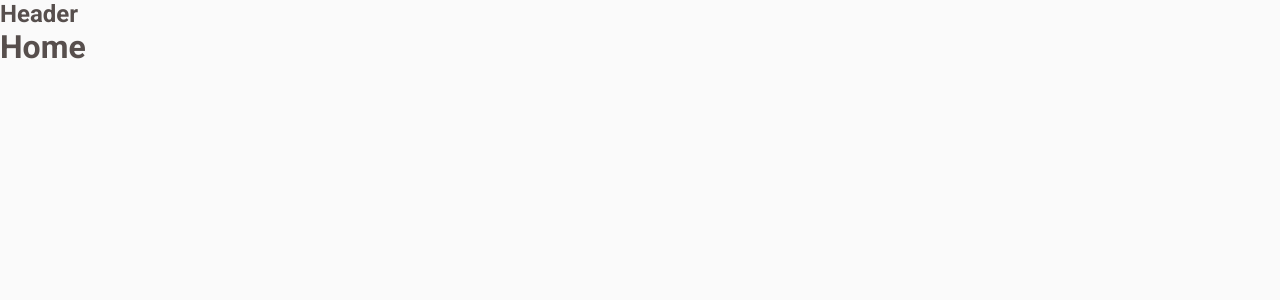
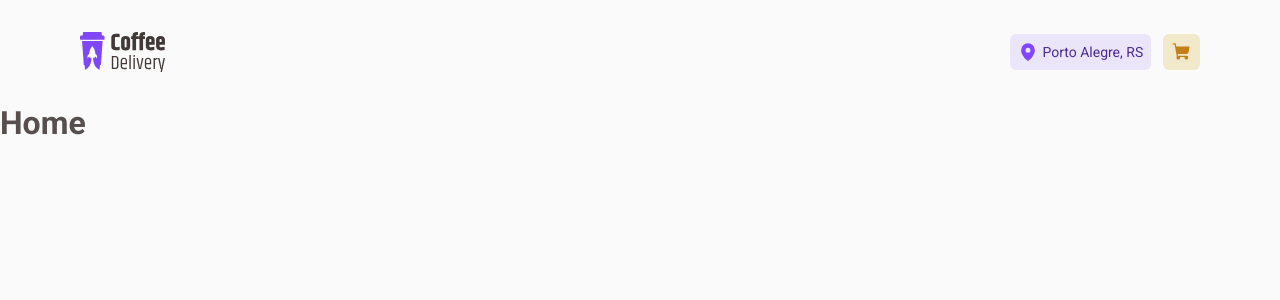
Before and after one commit to JGabriel12/CoffeeDelivery_, a React (Vite) app: page / in a window 1280 px wide. Shown: the top 300 px of the page. Built offline with nearby package versions, Linux system fonts and the light colour scheme.

Commit message:
style: header

```diff
--- a/package.json
+++ b/package.json
@@ -10,6 +10,7 @@
     "preview": "vite preview"
   },
   "dependencies": {
+    "phosphor-react": "^1.4.1",
     "react": "^18.2.0",
     "react-dom": "^18.2.0",
     "react-router-dom": "^6.16.0",
--- /dev/null
+++ b/src/components/Header/index.tsx
@@ -0,0 +1,23 @@
+import { HeaderContainer, HeaderButtonsContainer, HeaderButton } from './style'
+import coffeeLogoImg from '../../assets/coffee-delivery-logo.svg'
+import { MapPin, ShoppingCart } from 'phosphor-react'
+
+export function Header() {
+  return (
+    <HeaderContainer>
+      <div className="container">
+        <img src={coffeeLogoImg} alt="" />
+
+        <HeaderButtonsContainer>
+          <HeaderButton variant="purple">
+            <MapPin size={20} weight="fill" />
+            Porto Alegre, RS
+          </HeaderButton>
+          <HeaderButton variant="yellow">
+            <ShoppingCart size={20} weight="fill" />
+          </HeaderButton>
+        </HeaderButtonsContainer>
+      </div>
+    </HeaderContainer>
+  )
+}
--- /dev/null
+++ b/src/components/Header/style.ts
@@ -0,0 +1,55 @@
+import styled, { css } from "styled-components";
+
+export const HeaderContainer = styled.header`
+  width: 100%;
+  height: 6.5rem;
+  background: ${({theme}) => theme.colors["base-background"]};
+
+  display: flex;
+  align-items: center;
+  justify-content: center;
+
+  /* Primeira div */
+  > div {
+    display: flex;
+    align-items: center;
+    justify-content: space-between;
+  }
+`
+
+export const HeaderButtonsContainer = styled.div`
+  display: flex;
+  align-items: center;
+  gap: 0.75rem;
+`
+
+interface HeaderButtonProps {
+  variant: "purple" | "yellow"
+}
+
+export const HeaderButton = styled.button<HeaderButtonProps>`
+  display: flex;
+  align-items: center;
+  justify-content: center;
+  gap: 4px;
+  min-width: 2.3rem;
+  height: 2.3rem;
+  border-radius: 6px;
+  border: none;
+  padding: 0 0.5rem;
+  position: relative;
+  font-size: ${({theme}) => theme.textSizes["text-regular-s"]};
+
+  ${({ variant, theme }) => css`
+    background: ${theme.colors[`brand-${variant}-light`]};
+    color: ${theme.colors[`brand-${variant}-dark`]};
+  `}
+
+  ${({ variant, theme }) => variant === 'purple' && css`
+    svg {
+      color: ${theme.colors[`brand-purple`]};
+    }
+  `}
+
+
+`
--- a/src/layout/DefaultLayout/index.tsx
+++ b/src/layout/DefaultLayout/index.tsx
@@ -1,10 +1,11 @@
 import { Outlet } from 'react-router-dom'
 import { LayoutContainer } from './styles'
+import { Header } from '../../components/Header'
 
 export function DefaultLayout() {
   return (
     <LayoutContainer>
-      <h2>Header</h2>
+      <Header />
       <Outlet />
     </LayoutContainer>
   )
--- a/src/layout/DefaultLayout/styles.ts
+++ b/src/layout/DefaultLayout/styles.ts
@@ -1,3 +1,10 @@
 import styled from "styled-components";
 
-export const LayoutContainer = styled.div``
+export const LayoutContainer = styled.div`
+  .container {
+    width: 100%;
+    max-width: 70rem;
+    margin-right: auto;
+    margin-left: auto;
+  }
+`
```
Also changed, not shown: src/assets/coffee-delivery-logo.svg (added), 1 other file (tests, documents, lock files or other folders).
